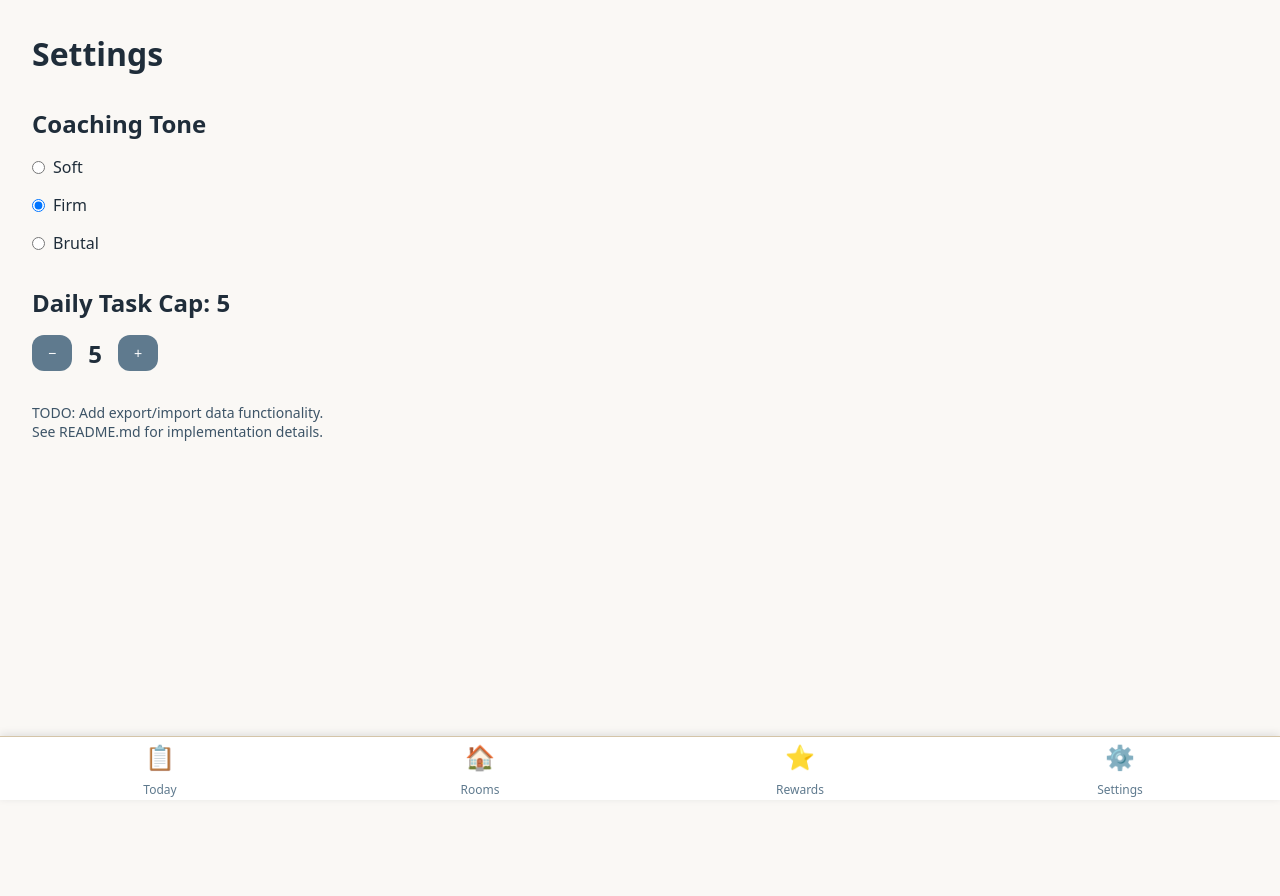
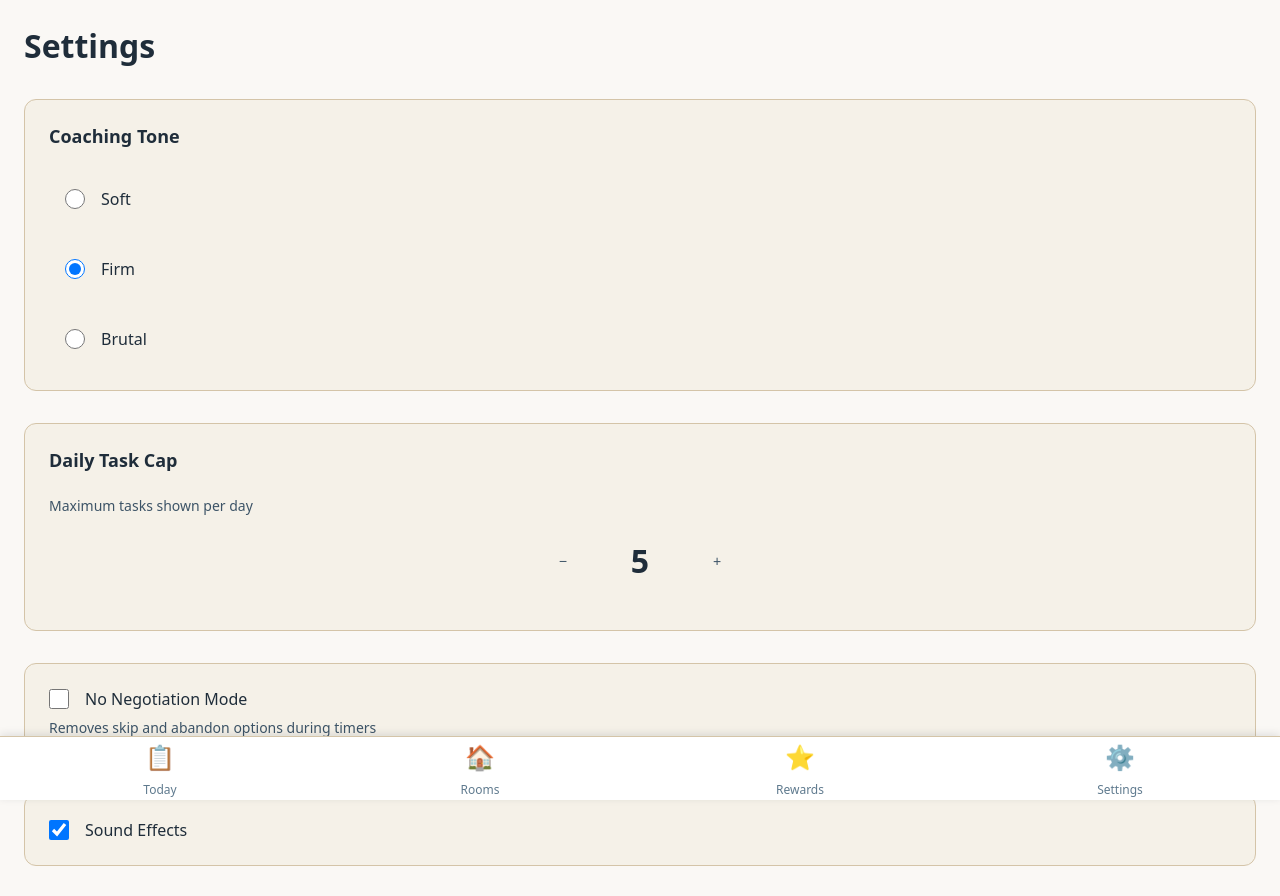
Before and after one commit to OliverandMara/flyladyAuDHD, a React (Vite) app: page /settings in a window 1280 px wide. Shown: the top 896 px of the page. Before the commit the page ends 800 px from the top, so only its background shows below. Built offline with nearby package versions, Linux system fonts and the light colour scheme.

Commit message:
Add RewardsScreen and SettingsScreen to complete MVP

```diff
--- /dev/null
+++ b/src/components/screens/RewardsScreen.css
@@ -0,0 +1,74 @@
+.rewards-screen {
+  padding: var(--space-md);
+}
+
+.rewards-content {
+  display: flex;
+  flex-direction: column;
+  align-items: center;
+  gap: var(--space-xl);
+  padding: var(--space-lg) 0;
+}
+
+.rewards-count {
+  display: flex;
+  flex-direction: column;
+  align-items: center;
+  gap: var(--space-md);
+  padding: var(--space-xl);
+  background: var(--color-surface);
+  border-radius: var(--radius-lg);
+  width: 100%;
+  max-width: 300px;
+}
+
+.sticker-display {
+  font-size: 80px;
+  line-height: 1;
+}
+
+.rewards-count h2 {
+  font-size: var(--font-size-2xl);
+  font-weight: var(--font-weight-bold);
+  color: var(--color-text-primary);
+}
+
+.rewards-subtitle {
+  color: var(--color-text-secondary);
+  font-size: var(--font-size-base);
+}
+
+.rewards-stats {
+  display: grid;
+  grid-template-columns: 1fr 1fr;
+  gap: var(--space-md);
+  width: 100%;
+}
+
+.stat-item {
+  display: flex;
+  flex-direction: column;
+  align-items: center;
+  gap: var(--space-xs);
+  padding: var(--space-lg);
+  background: var(--color-surface);
+  border-radius: var(--radius-md);
+}
+
+.stat-value {
+  font-size: var(--font-size-2xl);
+  font-weight: var(--font-weight-bold);
+  color: var(--color-accent);
+}
+
+.stat-label {
+  font-size: var(--font-size-sm);
+  color: var(--color-text-secondary);
+  text-align: center;
+}
+
+.rewards-empty {
+  text-align: center;
+  color: var(--color-text-tertiary);
+  padding: var(--space-xl);
+}
--- a/src/components/screens/RewardsScreen.tsx
+++ b/src/components/screens/RewardsScreen.tsx
@@ -1,17 +1,39 @@
 import { useDailyState } from '@/hooks/useDB';
+import './RewardsScreen.css';
 
 export function RewardsScreen() {
-  const { state } = useDailyState();
+  const { state, loading } = useDailyState();
+
+  if (loading) {
+    return <div className="screen-loading">Loading...</div>;
+  }
 
   return (
-    <div className="screen" style={{ padding: '2rem', textAlign: 'center' }}>
-      <h1>Rewards</h1>
-      <div style={{ marginTop: '2rem' }}>
-        <div style={{ fontSize: '4rem' }}>⭐</div>
-        <h2 style={{ marginTop: '1rem' }}>{state?.earnedStickers || 0} Stickers Earned</h2>
-        <p style={{ marginTop: '0.5rem', color: 'var(--color-text-secondary)' }}>
-          Complete timers to earn more
-        </p>
+    <div className="screen rewards-screen">
+      <header className="screen-header">
+        <h1>Rewards</h1>
+      </header>
+      <div className="rewards-content">
+        <div className="rewards-count">
+          <div className="sticker-display">⭐</div>
+          <h2>{state?.earnedStickers || 0} Stickers</h2>
+          <p className="rewards-subtitle">Earned today</p>
+        </div>
+        <div className="rewards-stats">
+          <div className="stat-item">
+            <div className="stat-value">{state?.timerCompletions || 0}</div>
+            <div className="stat-label">Timers completed</div>
+          </div>
+          <div className="stat-item">
+            <div className="stat-value">{state?.completedTaskIds.length || 0}</div>
+            <div className="stat-label">Tasks done</div>
+          </div>
+        </div>
+        {(state?.earnedStickers || 0) === 0 && (
+          <div className="rewards-empty">
+            <p>Complete timers to earn stickers</p>
+          </div>
+        )}
       </div>
     </div>
   );
--- /dev/null
+++ b/src/components/screens/SettingsScreen.css
@@ -0,0 +1,96 @@
+.settings-screen {
+  padding: var(--space-md);
+}
+
+.settings-content {
+  display: flex;
+  flex-direction: column;
+  gap: var(--space-lg);
+  padding-bottom: var(--space-xl);
+}
+
+.settings-section {
+  padding: var(--space-md);
+  background: var(--color-surface);
+  border-radius: var(--radius-md);
+  border: var(--border-width) solid var(--color-border);
+}
+
+.settings-section h2 {
+  font-size: var(--font-size-lg);
+  font-weight: var(--font-weight-bold);
+  color: var(--color-text-primary);
+  margin-bottom: var(--space-md);
+}
+
+.setting-description {
+  font-size: var(--font-size-sm);
+  color: var(--color-text-secondary);
+  margin-top: var(--space-xs);
+}
+
+.radio-group {
+  display: flex;
+  flex-direction: column;
+  gap: var(--space-sm);
+}
+
+.radio-label {
+  display: flex;
+  align-items: center;
+  gap: var(--space-sm);
+  padding: var(--space-sm);
+  cursor: pointer;
+  border-radius: var(--radius-sm);
+  transition: background var(--transition-fast);
+}
+
+.radio-label:hover {
+  background: var(--beige-200);
+}
+
+.radio-label input[type="radio"] {
+  width: 20px;
+  height: 20px;
+  cursor: pointer;
+}
+
+.radio-text {
+  font-size: var(--font-size-base);
+  color: var(--color-text-primary);
+}
+
+.stepper {
+  display: flex;
+  align-items: center;
+  justify-content: center;
+  gap: var(--space-lg);
+  padding: var(--space-md) 0;
+}
+
+.stepper-value {
+  font-size: var(--font-size-2xl);
+  font-weight: var(--font-weight-bold);
+  color: var(--color-text-primary);
+  min-width: 50px;
+  text-align: center;
+}
+
+.toggle-label {
+  display: flex;
+  align-items: center;
+  gap: var(--space-sm);
+  cursor: pointer;
+}
+
+.toggle-input {
+  width: 20px;
+  height: 20px;
+  cursor: pointer;
+}
+
+.toggle-text {
+  font-size: var(--font-size-base);
+  font-weight: var(--font-weight-medium);
+  color: var(--color-text-primary);
+}
--- a/src/components/screens/SettingsScreen.tsx
+++ b/src/components/screens/SettingsScreen.tsx
@@ -1,55 +1,119 @@
 import { useSettings } from '@/hooks/useDB';
+import { getDB } from '@/lib/db';
 import { Button } from '@/components/shared/Button';
+import './SettingsScreen.css';
 
 export function SettingsScreen() {
   const { settings, updateSettings } = useSettings();
 
+  const handleExport = async () => {
+    const db = await getDB();
+    const data = {
+      rooms: await db.getAll('rooms'),
+      tasks: await db.getAll('tasks'),
+      dailyStates: await db.getAll('dailyStates'),
+      settings: await db.getAll('settings'),
+    };
+
+    const blob = new Blob([JSON.stringify(data, null, 2)], { type: 'application/json' });
+    const url = URL.createObjectURL(blob);
+    const a = document.createElement('a');
+    a.href = url;
+    a.download = `dopamine-rooms-backup-${new Date().toISOString().split('T')[0]}.json`;
+    a.click();
+    URL.revokeObjectURL(url);
+  };
+
   return (
-    <div className="screen" style={{ padding: '2rem' }}>
+    <div className="screen settings-screen">
+      <header className="screen-header">
         <h1>Settings</h1>
+      </header>
 
-      <div style={{ marginTop: '2rem' }}>
-        <h2 style={{ marginBottom: '1rem' }}>Coaching Tone</h2>
-        <div style={{ display: 'flex', gap: '1rem', flexDirection: 'column' }}>
+      <div className="settings-content">
+        <section className="settings-section">
+          <h2>Coaching Tone</h2>
+          <div className="radio-group">
             {(['soft', 'firm', 'brutal'] as const).map(tone => (
-            <label key={tone} style={{ display: 'flex', alignItems: 'center', gap: '0.5rem' }}>
+              <label key={tone} className="radio-label">
                 <input
                   type="radio"
                   name="tone"
                   checked={settings.coachTone === tone}
                   onChange={() => updateSettings({ coachTone: tone })}
                 />
-              <span>{tone.charAt(0).toUpperCase() + tone.slice(1)}</span>
+                <span className="radio-text">{tone.charAt(0).toUpperCase() + tone.slice(1)}</span>
               </label>
             ))}
           </div>
-      </div>
+        </section>
 
-      <div style={{ marginTop: '2rem' }}>
-        <h2 style={{ marginBottom: '1rem' }}>Daily Task Cap: {settings.dailyCap}</h2>
-        <div style={{ display: 'flex', gap: '1rem', alignItems: 'center' }}>
+        <section className="settings-section">
+          <h2>Daily Task Cap</h2>
+          <p className="setting-description">Maximum tasks shown per day</p>
+          <div className="stepper">
             <Button
               size="sm"
+              variant="tertiary"
               onClick={() => updateSettings({ dailyCap: Math.max(3, settings.dailyCap - 1) })}
             >
               −
             </Button>
-          <span style={{ fontSize: '1.5rem', fontWeight: 'bold' }}>{settings.dailyCap}</span>
+            <span className="stepper-value">{settings.dailyCap}</span>
             <Button
               size="sm"
+              variant="tertiary"
               onClick={() => updateSettings({ dailyCap: Math.min(10, settings.dailyCap + 1) })}
             >
               +
             </Button>
           </div>
-      </div>
+        </section>
 
-      <div style={{ marginTop: '2rem' }}>
-        <p style={{ color: 'var(--color-text-secondary)', fontSize: '0.875rem' }}>
-          TODO: Add export/import data functionality.
-          <br />
-          See README.md for implementation details.
-        </p>
+        <section className="settings-section">
+          <label className="toggle-label">
+            <input
+              type="checkbox"
+              checked={settings.noNegotiationMode}
+              onChange={(e) => updateSettings({ noNegotiationMode: e.target.checked })}
+              className="toggle-input"
+            />
+            <span className="toggle-text">No Negotiation Mode</span>
+          </label>
+          <p className="setting-description">Removes skip and abandon options during timers</p>
+        </section>
+
+        <section className="settings-section">
+          <label className="toggle-label">
+            <input
+              type="checkbox"
+              checked={settings.soundEnabled}
+              onChange={(e) => updateSettings({ soundEnabled: e.target.checked })}
+              className="toggle-input"
+            />
+            <span className="toggle-text">Sound Effects</span>
+          </label>
+        </section>
+
+        <section className="settings-section">
+          <label className="toggle-label">
+            <input
+              type="checkbox"
+              checked={settings.vibrationEnabled}
+              onChange={(e) => updateSettings({ vibrationEnabled: e.target.checked })}
+              className="toggle-input"
+            />
+            <span className="toggle-text">Vibration Feedback</span>
+          </label>
+        </section>
+
+        <section className="settings-section">
+          <h2>Data Management</h2>
+          <Button onClick={handleExport} fullWidth variant="secondary">
+            Export Data
+          </Button>
+          <p className="setting-description">Download a backup of all your data</p>
+        </section>
       </div>
     </div>
   );
```
Lines whose indentation alone changed are shown as unchanged.
